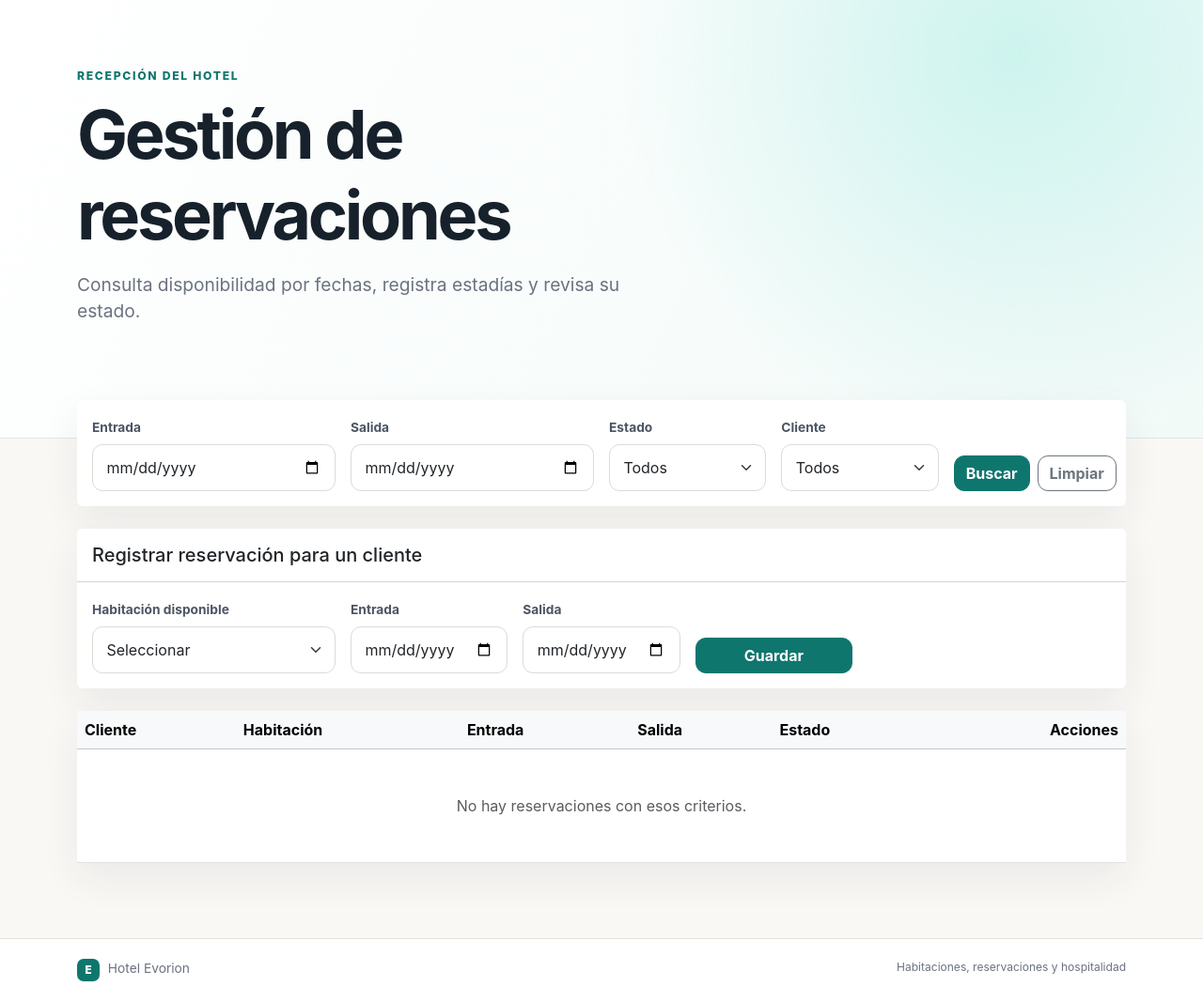
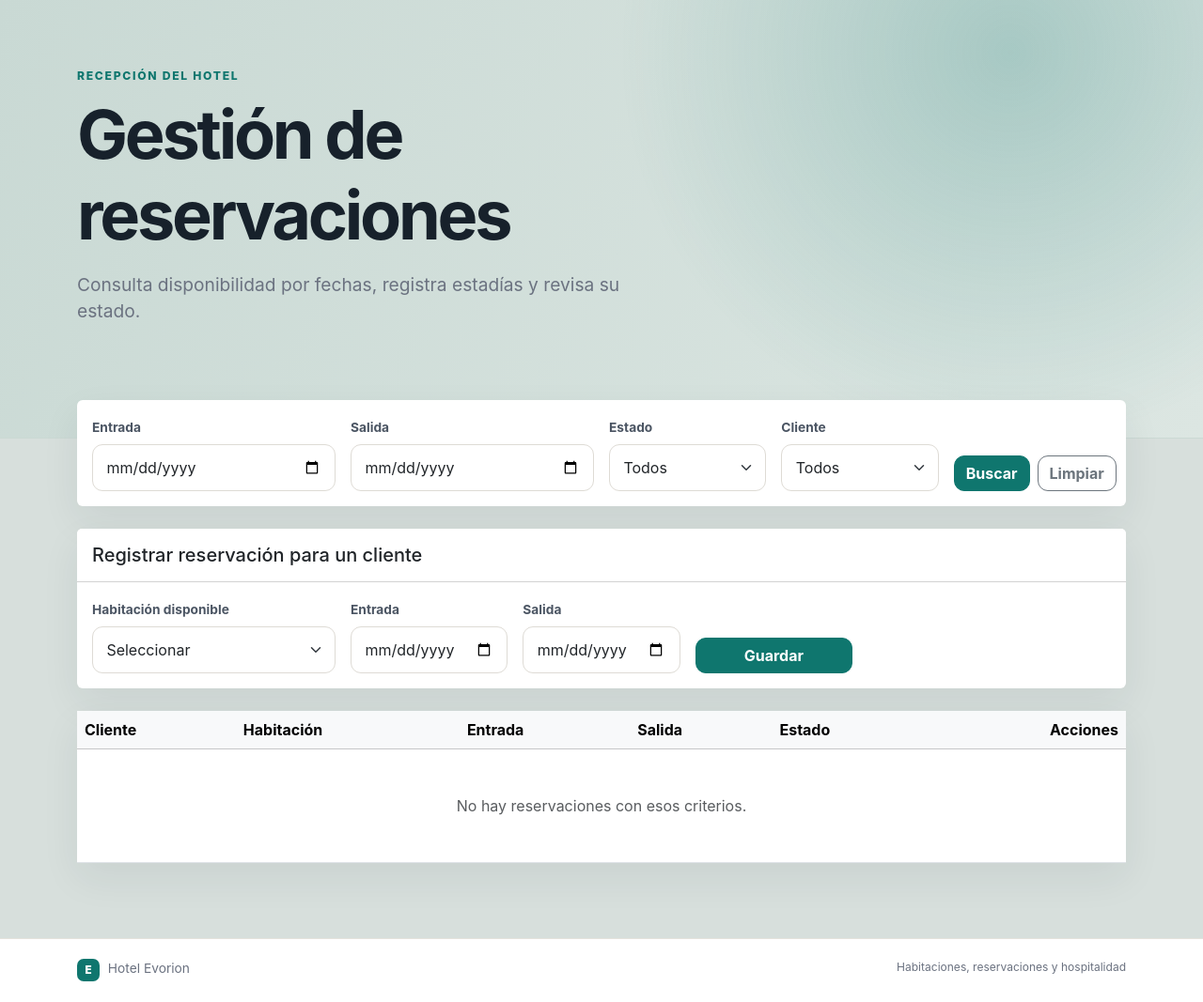
Before and after one commit to Team-Evorion/pwapractica6, a Laravel app: page /bookings in a window 1280 px wide. Shown: the part 76-1143 px from the top of the page at 94% size. Run offline with Laravel 12, Linux system fonts and the light colour scheme; the visitor is signed in with stand-in values (Sample User, id 1); data comes from the database, SQL or seed files in the repository; data that the repository does not hold is empty.

Commit message:
fix: soften rooms catalog background

```diff
--- a/public/css/evorion-ui.css
+++ b/public/css/evorion-ui.css
@@ -17,6 +17,10 @@ body {
     color: var(--ev-ink);
     background: var(--ev-paper);
     font-family: Inter, 'Segoe UI', sans-serif;
+}
+
+.rooms-surface {
+    background: #d7dfdc;
 }
 
 .app-nav,
@@ -136,11 +140,11 @@ body {
 
 .catalog-hero {
     padding: 4.5rem 0 6.5rem;
-    border-bottom: 1px solid #dbe9e5;
+    border-bottom: 1px solid #cbd9d4;
     color: var(--ev-ink);
     background:
-        radial-gradient(circle at 84% 12%, rgba(45, 212, 191, .2), transparent 26rem),
-        linear-gradient(115deg, #ffffff, #f2faf8);
+        radial-gradient(circle at 84% 12%, rgba(15, 118, 110, .24), transparent 26rem),
+        linear-gradient(115deg, #c9d9d4, #dce6e2);
 }
 
 .catalog-hero .eyebrow { color: var(--ev-brand); }
@@ -150,6 +154,7 @@ body {
 
 .room-card {
     border-color: var(--ev-line);
+    background: #fdfdfc;
     box-shadow: var(--ev-shadow);
 }
 
--- a/resources/views/layouts/rooms.blade.php
+++ b/resources/views/layouts/rooms.blade.php
@@ -12,7 +12,7 @@
     <link href="{{ asset('css/evorion-ui.css') }}" rel="stylesheet">
     @stack('styles')
 </head>
-<body>
+<body class="rooms-surface">
     @php($me = auth()->user())
     <nav class="navbar navbar-expand-lg hotel-navbar app-nav sticky-top" aria-label="Navegación principal">
         <div class="container-xl">
```
